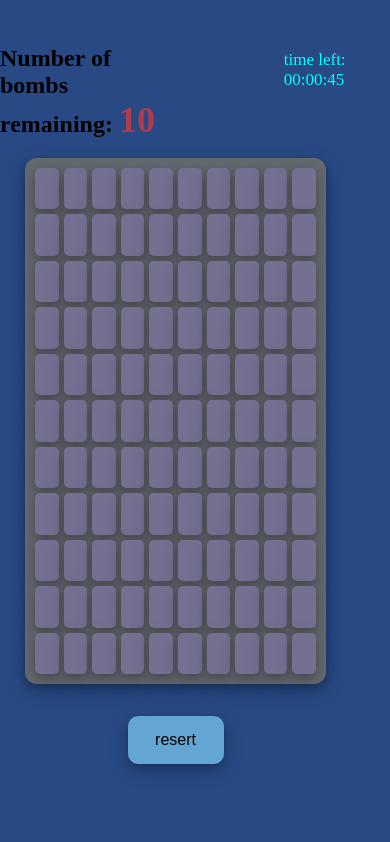
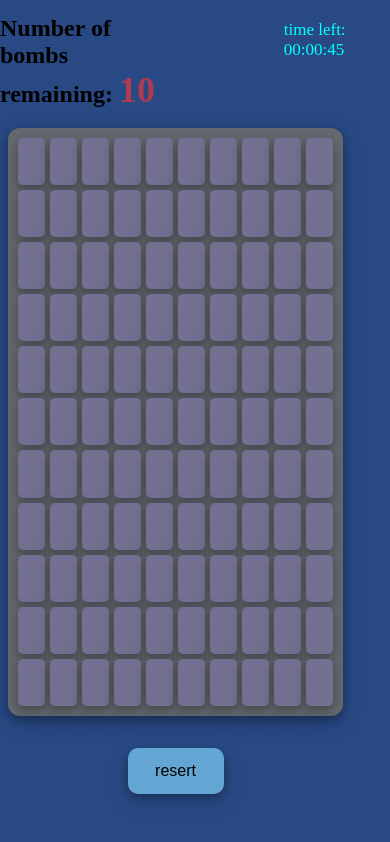
Before and after one commit to yossiL16/react-git-github, a React (Vite) app: page / in a window 390 px wide. Built offline with nearby package versions, Linux system fonts and the light colour scheme.

Commit message:
fix responsiv

```diff
--- a/src/App.css
+++ b/src/App.css
@@ -24,8 +24,8 @@ grid-template-rows: repeat(11, 1fr);
 grid-column-gap: 5px;
 grid-row-gap: 5px;
 background-color: rgb(101, 106, 112);
-height: 60%;
-width: 80%;
+height: 70%;
+width: 90%;
 border: 10px solid  rgb(101, 106, 112);
 border-radius: 12px;
 box-shadow: 0 4px 8px 0 rgba(0, 0, 0, 0.2), 0 6px 20px 0 rgba(0, 0, 0, 0.19);
```
